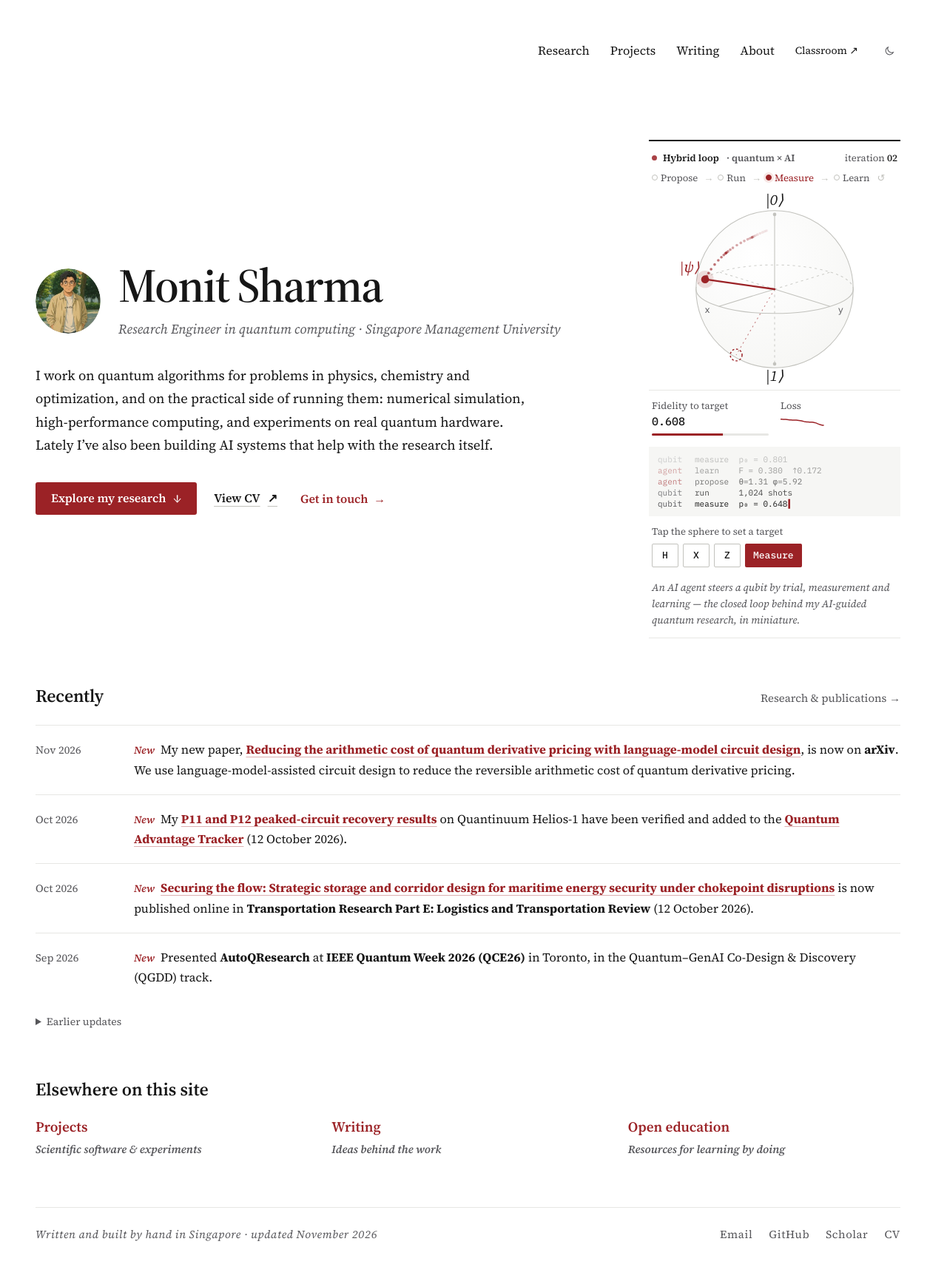
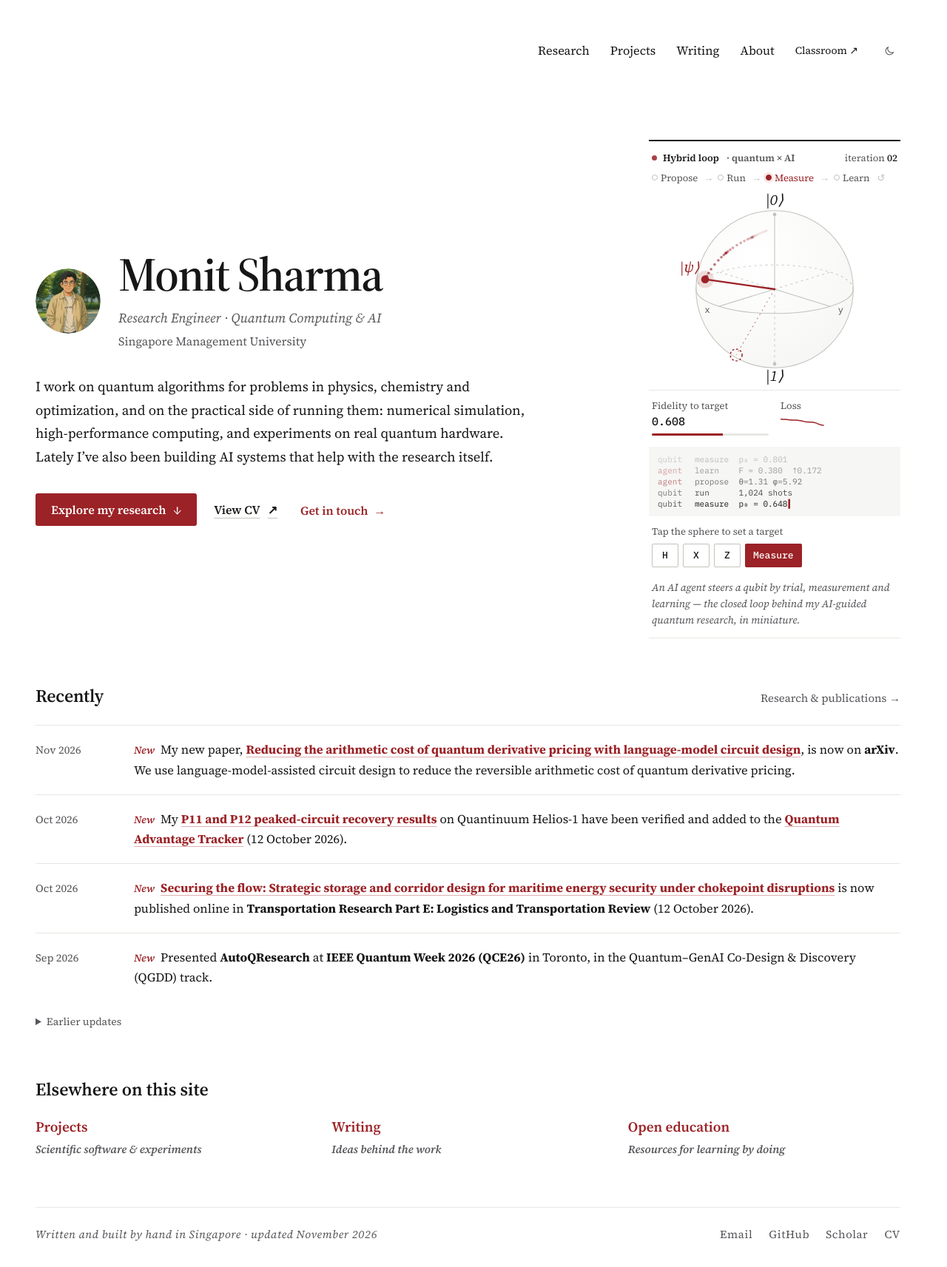
Before and after one commit to MonitSharma/portfolio, a Jekyll site: the page built from index.html, in a window 1280 px wide. Shown: the whole page at 74% size. Built offline with Jekyll 4.4.1, drawn with Linux system fonts in a browser that asks for light colours.

Commit message:
Update homepage role to quantum computing and AI

```diff
--- a/assets/css/human.css
+++ b/assets/css/human.css
@@ -48,6 +48,7 @@ body,.editorial{font-size:17.5px;line-height:1.65;font-optical-sizing:auto;font-
 .hero-name img{width:88px;height:88px;border-radius:50%;object-fit:cover;flex:none}
 .editorial.home-page .hero h1{font-size:clamp(40px,9cqi,64px);line-height:1;letter-spacing:-.025em;font-weight:600}
 .hero-role{margin-top:12px;font-size:18px;font-style:italic;color:var(--muted)}
+.hero-role .hero-affiliation{display:block;margin-top:5px;font-size:.88em;font-style:normal}
 .editorial.home-page .hero-lede{margin-top:32px}
 .home-page .site-identity{visibility:hidden}
 .editorial.home-page .hero-lede{color:var(--ink);font-size:18.5px;line-height:1.7;max-width:36em}
@@ -144,7 +145,7 @@ body,.editorial{font-size:17.5px;line-height:1.65;font-optical-sizing:auto;font-
   .hero-name{flex-direction:column;align-items:flex-start;gap:18px}
   .hero-name img{width:72px;height:72px}
   .editorial.home-page .hero h1{font-size:44px}
-  .hero-role{font-size:16.5px;margin-top:8px}.hero-role span{display:none}
+  .hero-role{font-size:16.5px;margin-top:8px}
 }
 
 /* Project pages: headlines are now descriptive sentences, not 2-word slogans, so set them smaller */
--- a/index.html
+++ b/index.html
@@ -16,7 +16,7 @@ description: Monit Sharma is a Research Engineer at Singapore Management Univers
 </script>
 <header class="hero" id="overview">
   <div class="hero-copy">
-    <div class="hero-name" style="--i:0"><img src="{{ '/assets/imgs/portrait-preview.jpg' | relative_url }}" alt="Portrait of Monit Sharma" width="88" height="88"><div><h1>Monit Sharma</h1><p class="hero-role">Research Engineer in quantum computing<span> · Singapore Management University</span></p></div></div>
+    <div class="hero-name" style="--i:0"><img src="{{ '/assets/imgs/portrait-preview.jpg' | relative_url }}" alt="Portrait of Monit Sharma" width="88" height="88"><div><h1>Monit Sharma</h1><p class="hero-role">Research Engineer · Quantum Computing &amp; AI<span class="hero-affiliation">Singapore Management University</span></p></div></div>
     <p class="hero-lede" style="--i:3">I work on quantum algorithms for problems in physics, chemistry and optimization, and on the practical side of running them: numerical simulation, high-performance computing, and experiments on real quantum hardware. Lately I’ve also been building AI systems that help with the research itself.</p>
     <div class="hero-actions" style="--i:4"><a class="btn btn-primary" href="{{ '/research/' | relative_url }}">Explore my research <span class="arr down" aria-hidden="true">↓</span></a><a class="btn btn-ghost" href="{{ '/assets/Monit_Sharma_CV.pdf' | relative_url }}" target="_blank" rel="noopener">View CV <span class="arr" aria-hidden="true">↗</span></a><a class="text-link" href="{{ '/about/#contact' | relative_url }}">Get in touch <span class="arr" aria-hidden="true">→</span></a></div>
   </div>
```
